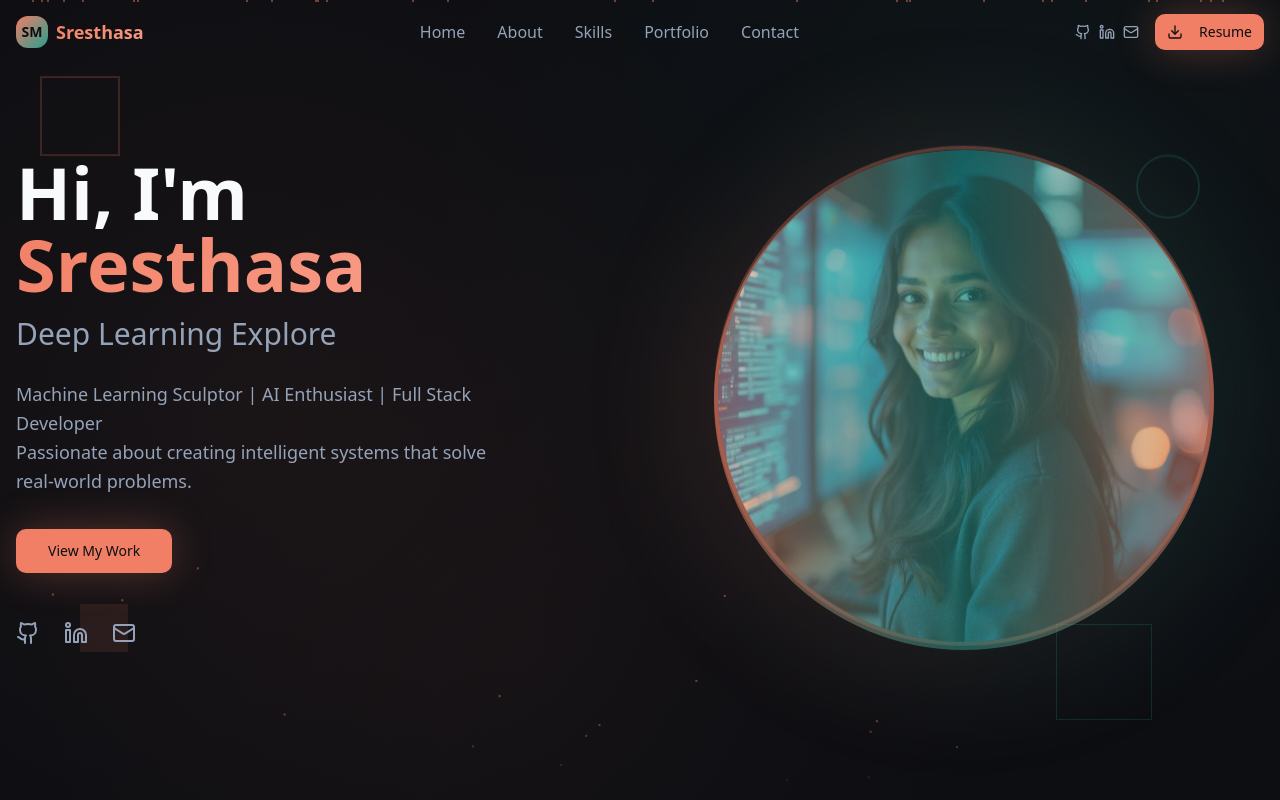
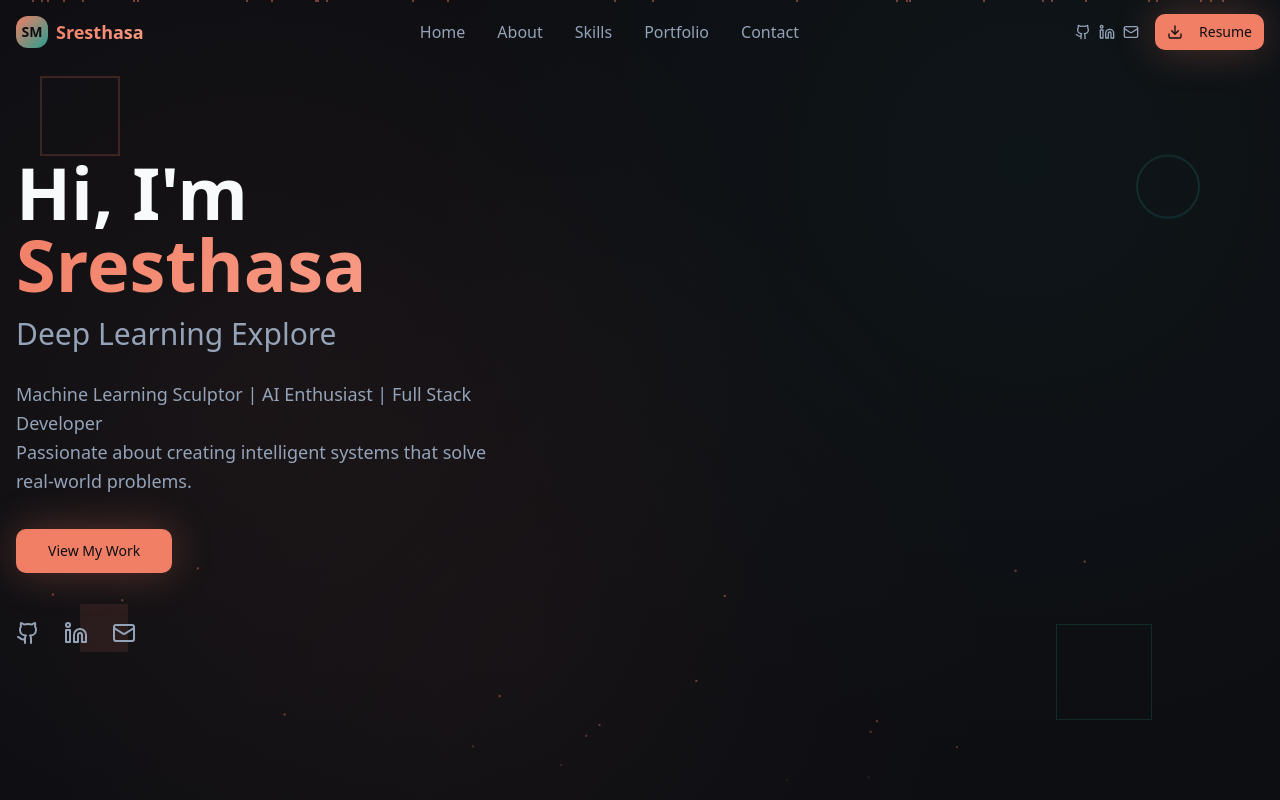
Before and after one commit to Sresthasa2026/sresthasa-mohanty-portfolio09, a React (Vite) app: page / in a window 1280 px wide. Shown: the top 800 px of the page. Built offline with nearby package versions, Linux system fonts and the light colour scheme.

Commit message:
Visual edit in Lovable
Edited UI in Lovable

```diff
--- a/src/components/Hero.tsx
+++ b/src/components/Hero.tsx
@@ -108,23 +108,7 @@ const Hero = () => {
           </div>
 
           {/* Profile Image */}
-          <div className="relative animate-slide-in-right">
-            <div className="relative w-96 h-96 mx-auto lg:w-[500px] lg:h-[500px]">
-              {/* Glowing background ring */}
-              <div className="absolute inset-0 rounded-full bg-gradient-to-r from-primary/20 to-secondary/20 blur-3xl animate-pulse-glow"></div>
 
-              {/* Profile image */}
-              <div className="relative w-full h-full rounded-full overflow-hidden border-4 border-primary/30 hover:border-primary/50 transition-all duration-500 float">
-                <img src={heroProfile} alt="Sresthasa Mohanty - AI/ML Engineer" className="w-full h-full object-cover" />
-
-                {/* Overlay gradient */}
-                <div className="absolute inset-0 bg-gradient-to-br from-transparent via-transparent to-primary/10"></div>
-              </div>
-
-              {/* Rotating border */}
-              <div className="absolute inset-0 rounded-full border-2 border-transparent bg-gradient-to-r from-primary via-secondary to-primary bg-clip-border animate-spin-slow opacity-50"></div>
-            </div>
-          </div>
         </div>
       </div>
     </section>;
```
